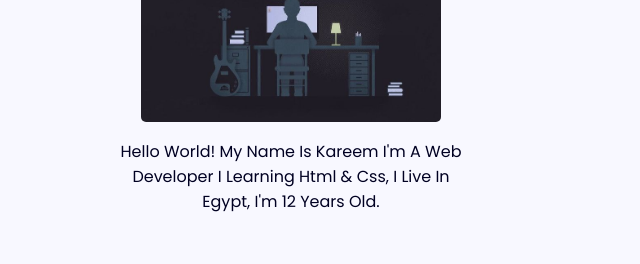
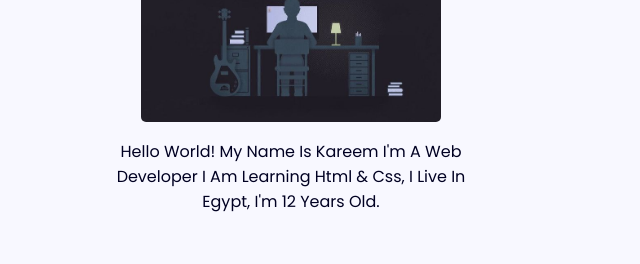
Before and after one commit to Mohamedwaleeddd/Kareem_pro_plus, a plain HTML site: page index.html in a window 1280 px wide. Shown: the part 860-1124 px from the top of the page, 0-640 px from the left. Drawn offline with Linux system fonts and the light colour scheme.

Commit message:
Update index.html

```diff
--- a/index.html
+++ b/index.html
@@ -102,7 +102,7 @@
     <h1 id="about">About Me</h1>
     <h3 class="title">Who Am I?</h3>
     <img src="about.webp" width="300px">
-    <p>Hello World! My Name Is Kareem I'm A Web Developer I Learning Html & Css, I Live In Egypt, I'm 12 Years Old.</p>
+    <p>Hello World! My Name Is Kareem I'm A Web Developer I Am Learning Html & Css, I Live In Egypt, I'm 12 Years Old.</p>
     </div>
     <br>
     <div style="display:flex;align-items:center;justify-content:space-around;flex-wrap:wrap;">
```
